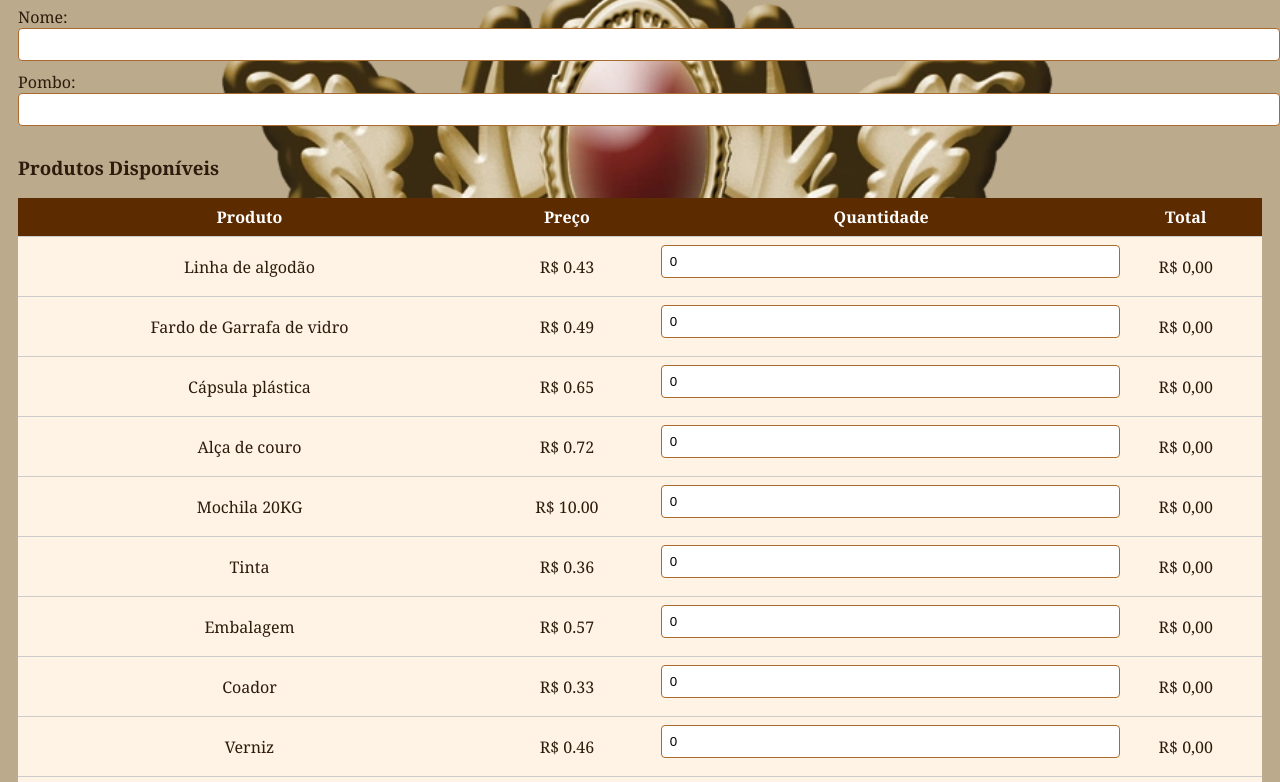
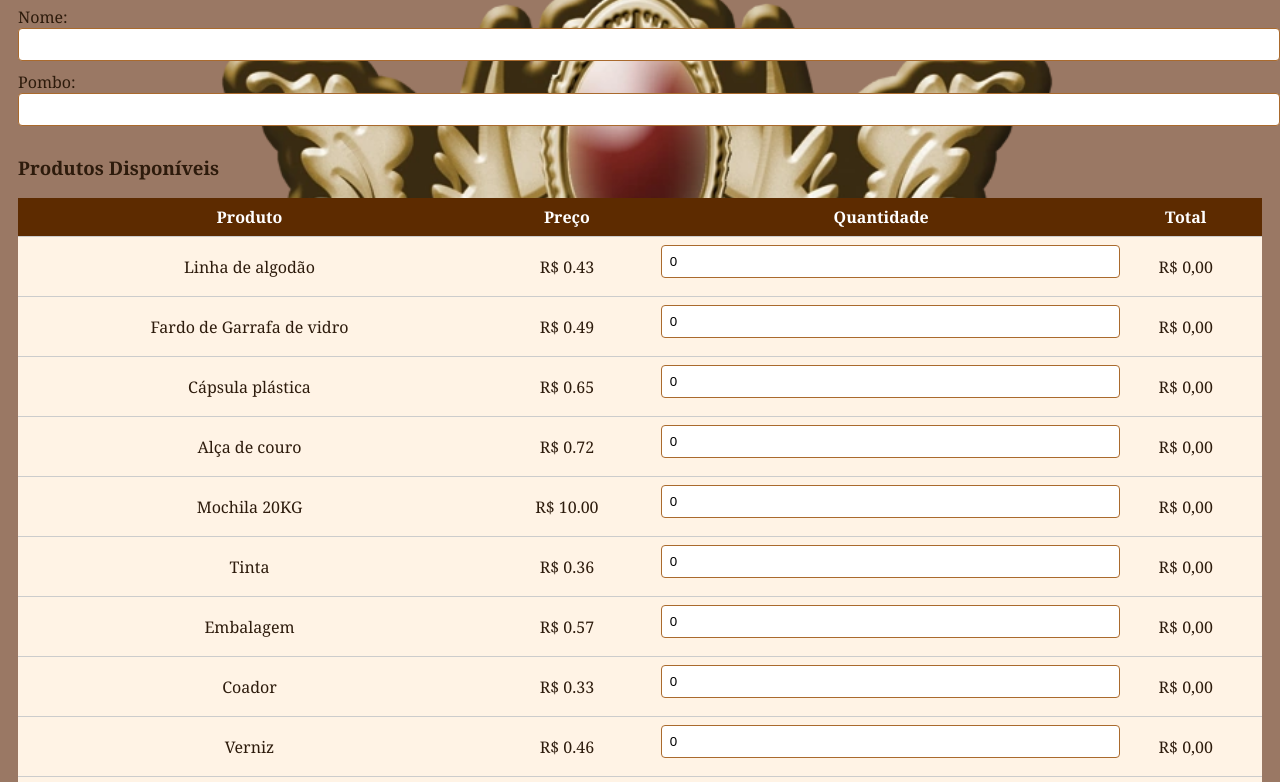
Before and after one commit to eudevedu/PedidosArtesanato, a plain HTML site: page index.html in a window 1280 px wide. Shown: the part 98-880 px from the top of the page. Drawn offline with Linux system fonts and the light colour scheme.

Commit message:
Update index.css

```diff
--- a/src/index.css
+++ b/src/index.css
@@ -1,5 +1,5 @@
 body {
-  background-color:  #6c470675 !important;
+  background-color:  #5a22009b !important;
   font-family: sans-serif;
   padding: 10px;
   display: block;
```
